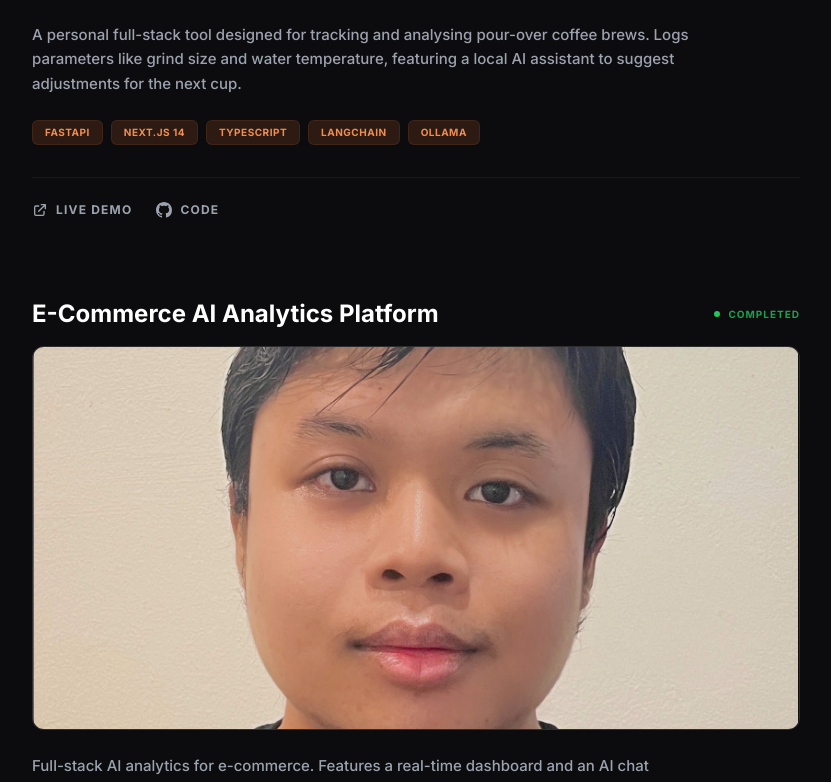
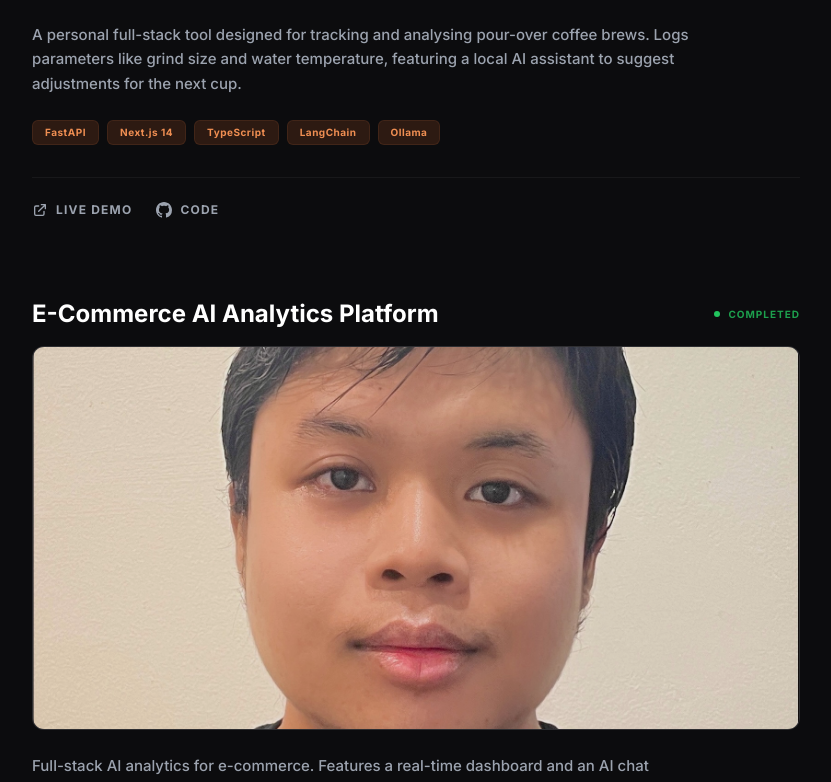
Before and after one commit to adiezakiel01/adiezakiel, a Next.js app: page / in a window 1280 px wide. Shown: the part 2653-3435 px from the top of the page, without its empty margins (224-1055 px from the left). Built offline with nearby package versions, Linux system fonts and the light colour scheme.

Commit message:
Updated image and tags

```diff
--- a/components/Projects.tsx
+++ b/components/Projects.tsx
@@ -20,7 +20,7 @@ const projects: Project[] = [
   {
     title: "Coffee Brew Tracker & AI Assistant",
     status: "in-progress",
-    image: "/images/Brew_app.png",
+    image: "/images/brew_app.png",
     description:
       "A personal full-stack tool designed for tracking and analysing pour-over coffee brews. Logs parameters like grind size and water temperature, featuring a local AI assistant to suggest adjustments for the next cup.",
     highlights: [
@@ -141,7 +141,7 @@ export function Projects() {
                   {project.tags.map((tag) => (
                     <span
                       key={tag}
-                      className="px-3 py-1 rounded-md text-[10px] font-bold tracking-wider bg-[#2d1a12] text-[#ef8e52] border border-[#ef8e52]/10 uppercase"
+                      className="px-3 py-1 rounded-md text-[10px] font-bold tracking-wider bg-[#2d1a12] text-[#ef8e52] border border-[#ef8e52]/10"
                     >
                       {tag}
                     </span>
```
